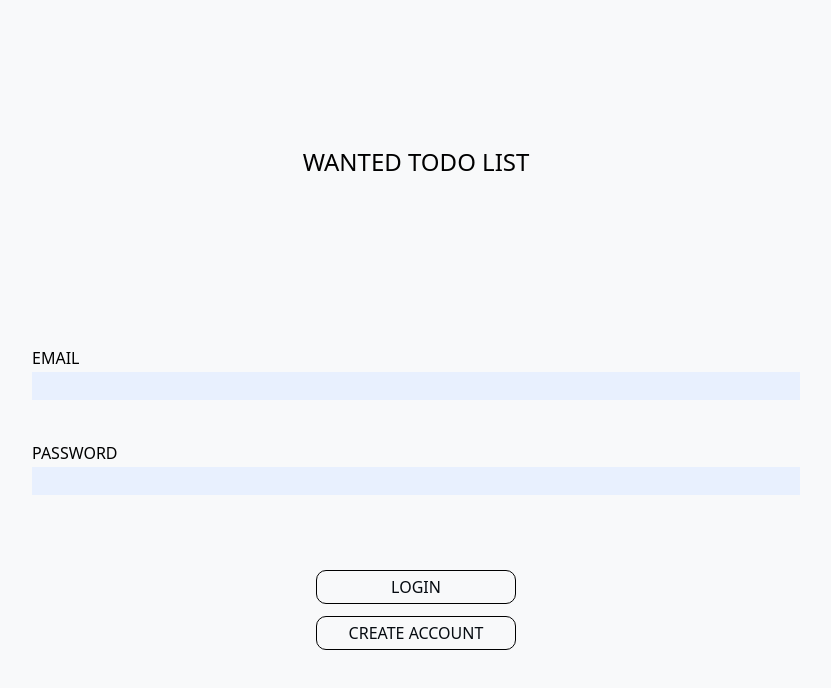
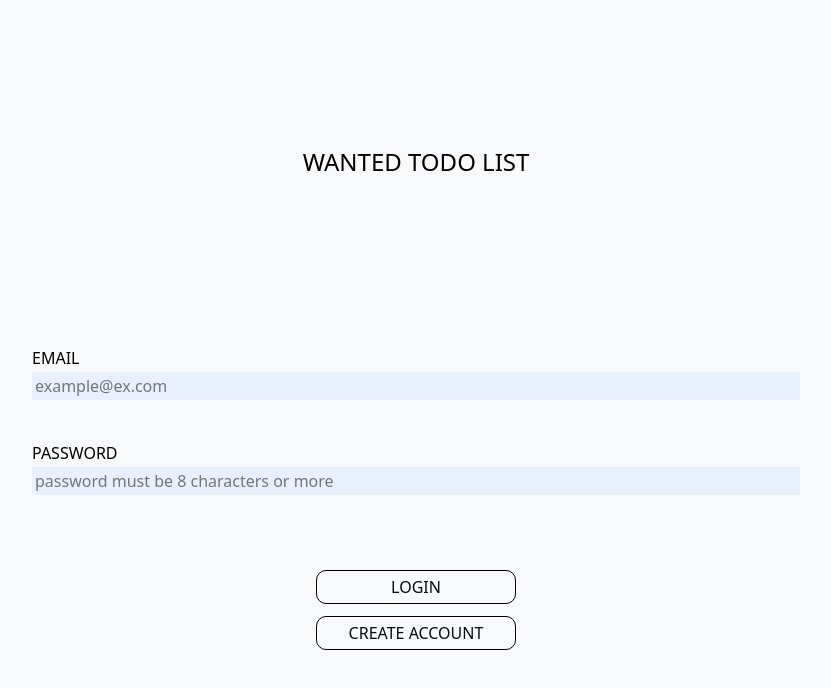
Before and after one commit to shinwonse/wanted-pre-onboarding-frontend, a React (Create React App) app: page / in a window 1280 px wide. Shown: the top 688 px of the page, without its empty margins (224-1055 px from the left). Built offline with nearby package versions, Linux system fonts and the light colour scheme.

Commit message:
feat: login api 호출

```diff
--- a/src/pages/Login.jsx
+++ b/src/pages/Login.jsx
@@ -1,8 +1,49 @@
-import React from 'react';
+import axios from 'axios';
+import React, { useState } from 'react';
 import { useNavigate } from 'react-router-dom';
+
+import { BASE_URL } from '../constants';
+import { emailValidation } from '../validations/emailValidation';
+import { passwordValidation } from '../validations/passwordValidation';
 
 function Login() {
   const navigate = useNavigate();
+
+  const [email, setEmail] = useState('');
+  const [emailError, setEmailError] = useState(true);
+
+  const [password, setPassword] = useState('');
+  const [passwordError, setPasswordError] = useState(true);
+
+  const handleEmailInput = ({ target }) => {
+    if (emailValidation(target.value)) {
+      setEmail(target.value);
+      setEmailError(false);
+      return;
+    }
+    setEmail(target.value);
+    setEmailError(true);
+  };
+
+  const handlePasswordInput = ({ target }) => {
+    if (passwordValidation(target.value)) {
+      setPassword(target.value);
+      setPasswordError(false);
+      return;
+    }
+    setPassword(target.value);
+    setPasswordError(true);
+  };
+
+  const login = async (e) => {
+    e.preventDefault();
+    const { data } = await axios.post(`${BASE_URL}/auth/signin`, {
+      email,
+      password,
+    });
+    console.log(data);
+    navigate('/todo');
+  };
 
   const navigateToJoin = (e) => {
     e.preventDefault();
@@ -17,14 +58,30 @@ function Login() {
       <form className="LoginForm">
         <div className="Input">
           <label htmlFor="email">EMAIL</label>
-          <input className="Input__element" type="email" id="email" />
+          <input
+            className="Input__element"
+            type="email"
+            id="email"
+            placeholder="example@ex.com"
+            value={email}
+            onChange={handleEmailInput}
+          />
         </div>
         <div className="Input">
           <label htmlFor="password">PASSWORD</label>
-          <input className="Input__element" type="password" id="password" />
+          <input
+            className="Input__element"
+            type="password"
+            id="password"
+            placeholder="password must be 8 characters or more"
+            value={password}
+            onChange={handlePasswordInput}
+          />
         </div>
         <div className="Button__Wrapper">
-          <button className="Button">LOGIN</button>
+          <button className="Button" onClick={login}>
+            LOGIN
+          </button>
           <button className="Button" onClick={navigateToJoin}>
             CREATE ACCOUNT
           </button>
```
